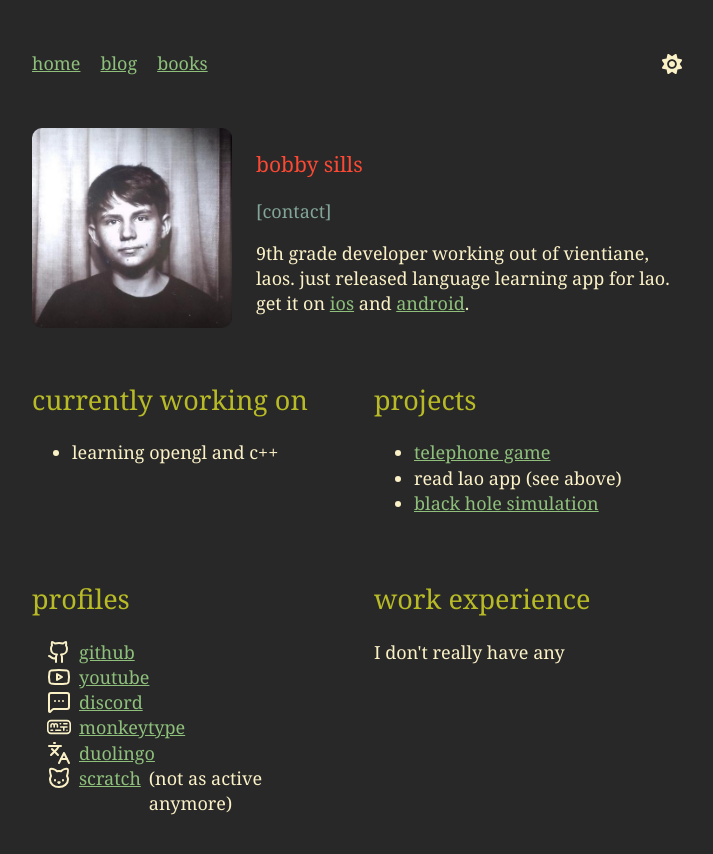
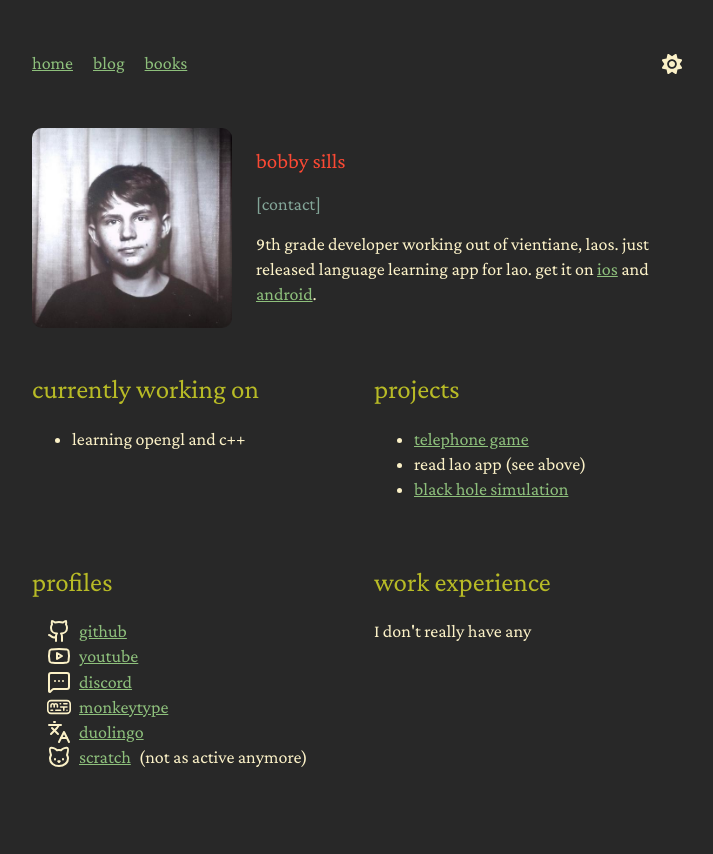
Before and after one commit to bobby-sills/bobby-sills.github.io, a Svelte app: page / in a window 1280 px wide. Shown: the top 854 px of the page, without its empty margins (278-991 px from the left). After the commit the page ends 812 px from the top, so only its background shows below. Built offline with nearby package versions, Linux system fonts and the light colour scheme.

Commit message:
changed font to crimson pro

```diff
--- a/index.html
+++ b/index.html
@@ -5,6 +5,9 @@
     <link rel="icon" type="image/png" href="/favicon.png" />
     <meta name="viewport" content="width=device-width, initial-scale=1.0" />
     <title>bobby sills</title>
+    <link rel="preconnect" href="https://fonts.googleapis.com">
+    <link rel="preconnect" href="https://fonts.gstatic.com" crossorigin>
+    <link href="https://fonts.googleapis.com/css2?family=EB+Garamond:ital,wght@0,400..800;1,400..800&display=swap" rel="stylesheet">
     <script>
       // Set theme before page renders to prevent flash
       const savedTheme = localStorage.getItem('theme') || 'dark';
--- a/src/app.css
+++ b/src/app.css
@@ -1,5 +1,19 @@
+@font-face {
+  font-family: 'Crimson Pro';
+  src: url('/fonts/CrimsonPro-VariableFont_wght.ttf') format('truetype');
+  font-weight: 100 900;
+  font-style: normal;
+}
+
+@font-face {
+  font-family: 'Crimson Pro';
+  src: url('/fonts/CrimsonPro-Italic-VariableFont_wght.ttf') format('truetype');
+  font-weight: 100 900;
+  font-style: italic;
+}
+
 :root {
-  font-family: Georgia, 'Times New Roman', Times, serif;
+  font-family: 'Crimson Pro', Georgia, serif;
   font-size: 1.125rem;
   background-color: var(--bg);
 }
@@ -29,7 +43,7 @@
 
 button {
   cursor: pointer;
-  font-family: Georgia, "Times New Roman", Times, serif;
+  font-family: 'Crimson Pro', Georgia, serif;
   font-size: 1em;
   background-color: var(--bg2);
   border: 1px solid var(--fg);
```
Also changed, not shown: public/fonts/CrimsonPro-Italic-VariableFont_wght.ttf (added), public/fonts/CrimsonPro-VariableFont_wght.ttf (added).
